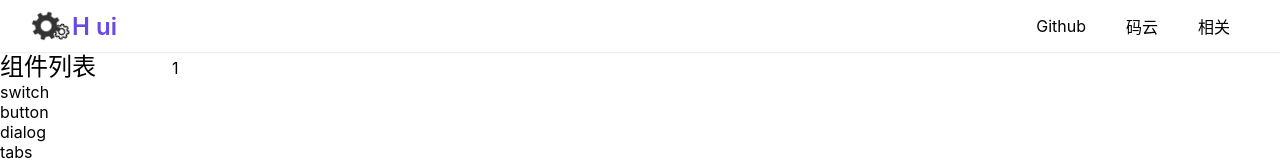
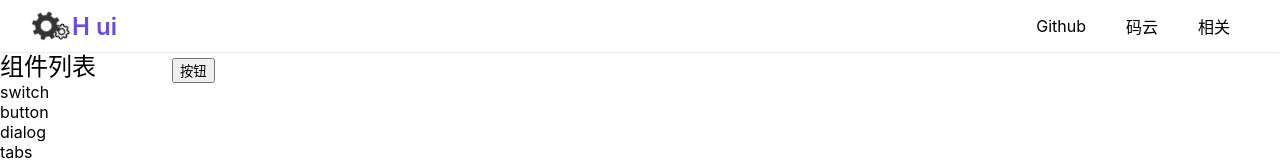
Before and after one commit to gitgundam/vue3, a Vue app: page /#/doc/Button in a window 1280 px wide. Shown: the top 161 px of the page. Built offline with nearby package versions, Linux system fonts and the light colour scheme.

Commit message:
创建按钮组件

```diff
--- /dev/null
+++ b/src/components/ButtonDoc.vue
@@ -0,0 +1,20 @@
+<template>
+  <div class="button-doc">
+    <Button>按钮</Button>
+  </div>
+</template>
+
+<script lang="ts">
+  import Button from '../lib/Button.vue';
+
+  export default {
+    name: "ButtonDoc",
+    components:{
+      Button
+    }
+}
+</script>
+
+<style scoped lang="scss">
+
+</style>
--- a/src/components/SwitchDoc.vue
+++ b/src/components/SwitchDoc.vue
@@ -1,15 +1,20 @@
 <template>
   <div class="switch-doc">
-    <Switch></Switch>
+    <Switch v-model:value="y" ></Switch>
   </div>
 </template>
 
 <script lang="ts">
   import Switch from '../lib/Switch.vue';
+  import {ref} from 'vue';
 
   export default {
     name: "SwitchDoc",
-    components:{Switch}
+    components:{Switch},
+    setup(){
+      const y = ref(false)
+      return {y}
+    }
 }
 </script>
 
--- a/src/components/Button.vue
+++ b/src/lib/Button.vue
@@ -1,6 +1,8 @@
 <template>
   <div class="Button">
-  1
+    <button>
+      <slot></slot>
+    </button>
   </div>
 </template>
 
--- a/src/lib/Switch.vue
+++ b/src/lib/Switch.vue
@@ -1,8 +1,9 @@
 <template>
   <button @click="toggle"
-  :class="{checked}">
+  :class="{checked: value}">
     <span></span>
   </button>
+  {{value}}
 </template>
 
 <script lang="ts">
@@ -10,12 +11,16 @@ import {ref} from 'vue';
 
 export default {
   name: 'Switch',
-  setup(){
+  props:{
+    value:{
+      type: Boolean
+    }
+  },
+  setup(props,context){
     const  checked = ref(false)
     const toggle =()=>{
-      checked.value = !checked.value
+      context.emit('update:value',!props.value)
     }
-
     return {checked,toggle}
   }
 };
```
Also changed, not shown: src/router.ts (+4 -4 lines).
